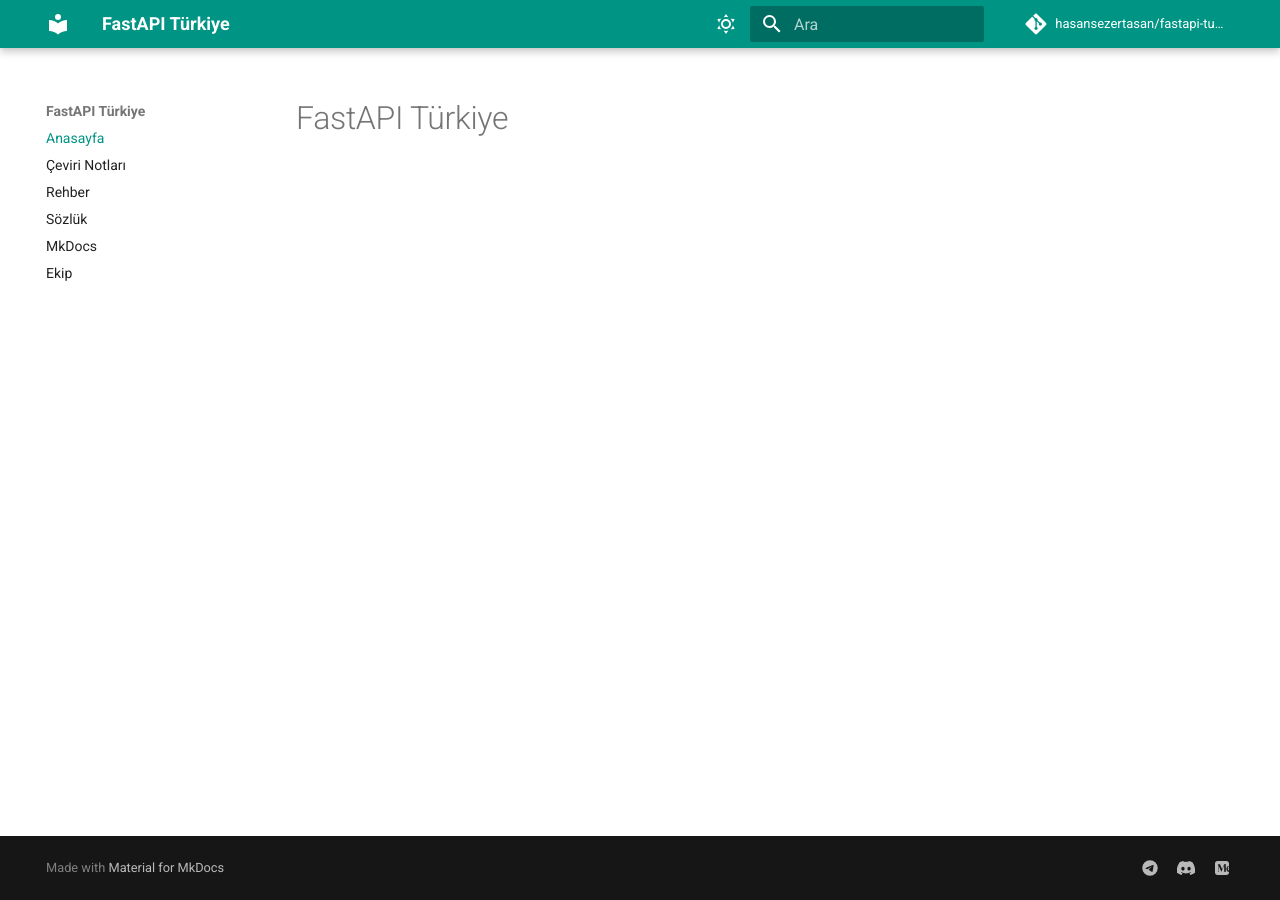
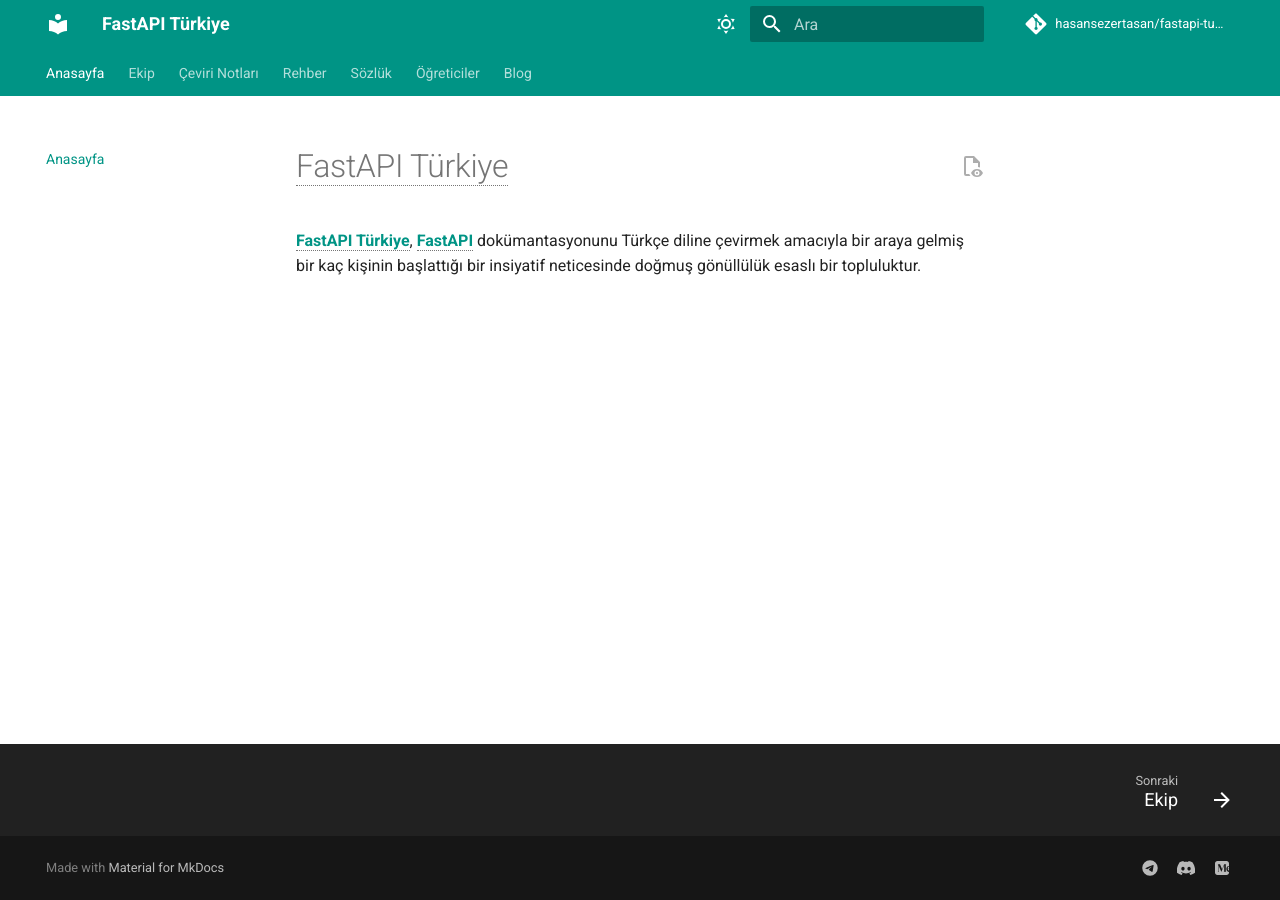
Before and after one commit to hasansezertasan/fastapi-turkiye, an MkDocs documentation site: the page built from docs/index.md, in a window 1280 px wide. Built offline with MkDocs 1.6.1 and Material for MkDocs 9.7.7, drawn with Linux system fonts in a browser that asks for light colours; comment, search, counter and statistics services are not loaded.

Commit message:
MkDocs konfigürasyonu tamamlandı, blog özelliği, düzenleme bağlantısı, abbreviations konfigürasyonu, öğreticiler menüsü eklendi.

```diff
--- a/docs/index.md
+++ b/docs/index.md
@@ -1 +1,3 @@
 # FastAPI Türkiye
+
+[**FastAPI Türkiye**](https://hasansezertasan.github.io/fastapi-turkiye/), [**FastAPI**](https://fastapi.tiangolo.com/tr/) dokümantasyonunu Türkçe diline çevirmek amacıyla bir araya gelmiş bir kaç kişinin başlattığı bir insiyatif neticesinde doğmuş gönüllülük esaslı bir topluluktur.
--- a/docs/team.md
+++ b/docs/team.md
@@ -0,0 +1 @@
+# Ekip
--- a/mkdocs.yml
+++ b/mkdocs.yml
@@ -3,6 +3,7 @@ site_description: FastAPI Türkiye Topluluğu Web Sitesi
 site_url: https://hasansezertasan.github.io/fastapi-turkiye/
 repo_name: hasansezertasan/fastapi-turkiye
 repo_url: https://github.com/hasansezertasan/fastapi-turkiye/
+edit_uri: https://github.com/hasansezertasan/fastapi-turkiye/tree/main/docs
 
 theme:
   name: material
@@ -21,23 +22,29 @@ theme:
         icon: material/weather-night
         name: Switch to light mode
   features:
-    - navigation.instant
-    - navigation.top
-    - navigation.sections
+    - content.action.view
+    - content.code.annotate
+    - content.code.copy
+    - content.tabs.link
     - search.suggest
     - search.highlight
-    - content.tabs.link
-    - content.code.annotate
+    - navigation.instant
+    - navigation.footer
+    - navigation.sections
+    - navigation.top
+    - navigation.tabs
 
-plugins:
-  - search
 markdown_extensions:
   - toc:
       permalink: true
+      title: İçindekiler
+  - abbr
   - admonition
   - pymdownx.details
   - pymdownx.inlinehilite
-  - pymdownx.snippets
+  - pymdownx.snippets:
+      auto_append:
+        - docs/includes/abbreviations.md
   - pymdownx.superfences
   - pymdownx.highlight:
       anchor_linenums: true
@@ -49,13 +56,20 @@ markdown_extensions:
   - tables
   - def_list
 
+plugins:
+  - search
+  - blog
+
 nav:
   - Anasayfa: index.md
+  - Ekip: team.md
   - Çeviri Notları: translation-notes.md
   - Rehber: guide.md
   - Sözlük: glossary.md
-  - MkDocs: mkdocs.md
-  - Ekip: team.md
+  - Öğreticiler:
+      - Markdown: tutorials/markdown.md
+      - MkDocs: tutorials/mkdocs.md
+  - Blog: blog
 
 extra:
   social:
```
Also changed, not shown: README.md (+2 -0 lines), docs/blog/index.md (added, +1 -0 lines), docs/includes/abbreviations.md (added, +2 -0 lines), docs/tutorials/markdown.md (added, +1 -0 lines), docs/tutorials/mkdocs.md (renamed from docs/mkdocs.md).
